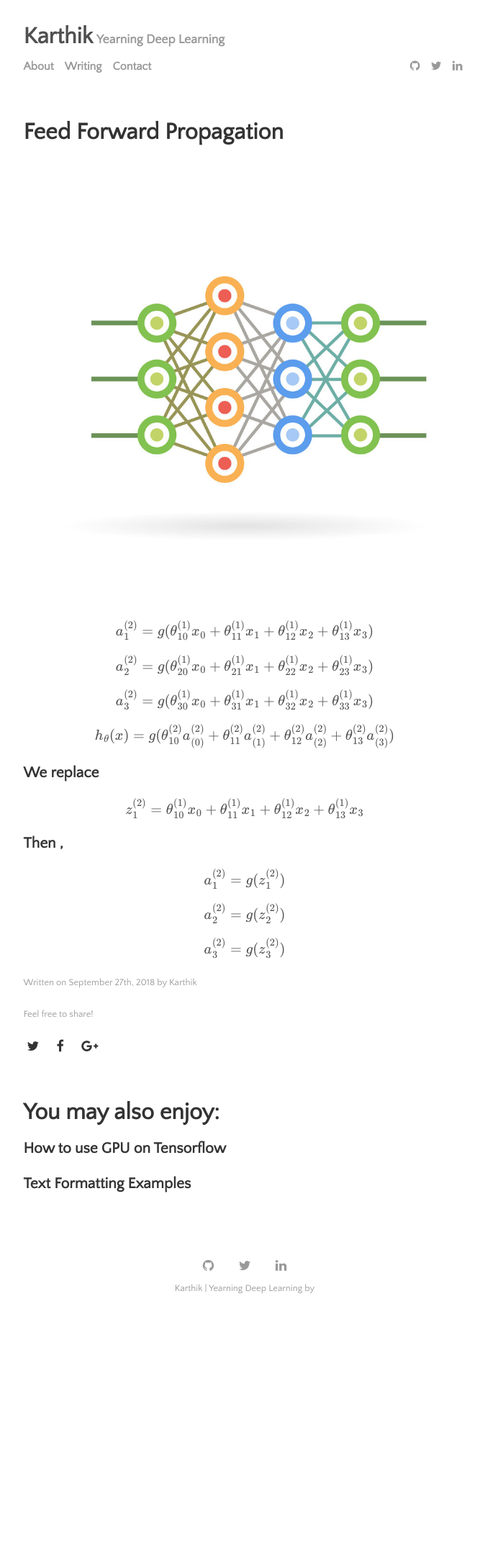
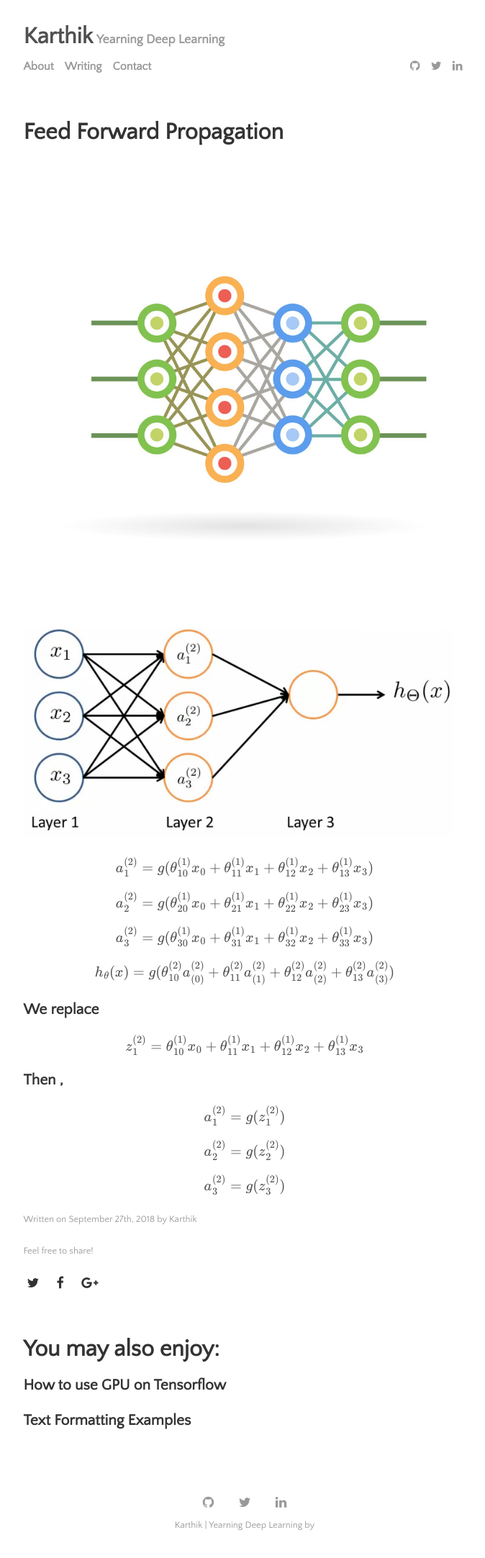
Before and after one commit to karthikziffer/karthikziffer.github.io, a Jekyll site: the page built from _posts/2018-09-27-feed-forward-propagation.md, in a window 1280 px wide. Shown: the whole page at 72% size, without its empty margins (300-974 px from the left). Built offline with Jekyll 4.4.1, drawn with Linux system fonts in a browser that asks for light colours; formulas are drawn with MathJax 3; before the commit the page ends 1836 px from its top, so only the background shows below that.

Commit message:
Added - andrew Ng class neuron structure image

```diff
--- a/_posts/2018-09-27-feed-forward-propagation.md
+++ b/_posts/2018-09-27-feed-forward-propagation.md
@@ -9,6 +9,13 @@
 
 
 
+
+
+
+
+
+
+![fig (1) - Structured neurons from Andrew Ng's Machine Learning class.](../assets/img/andrew-NG-ffp.png)
 
 
 
```
Also changed, not shown: assets/img/andrew-NG-ffp.png (added).
